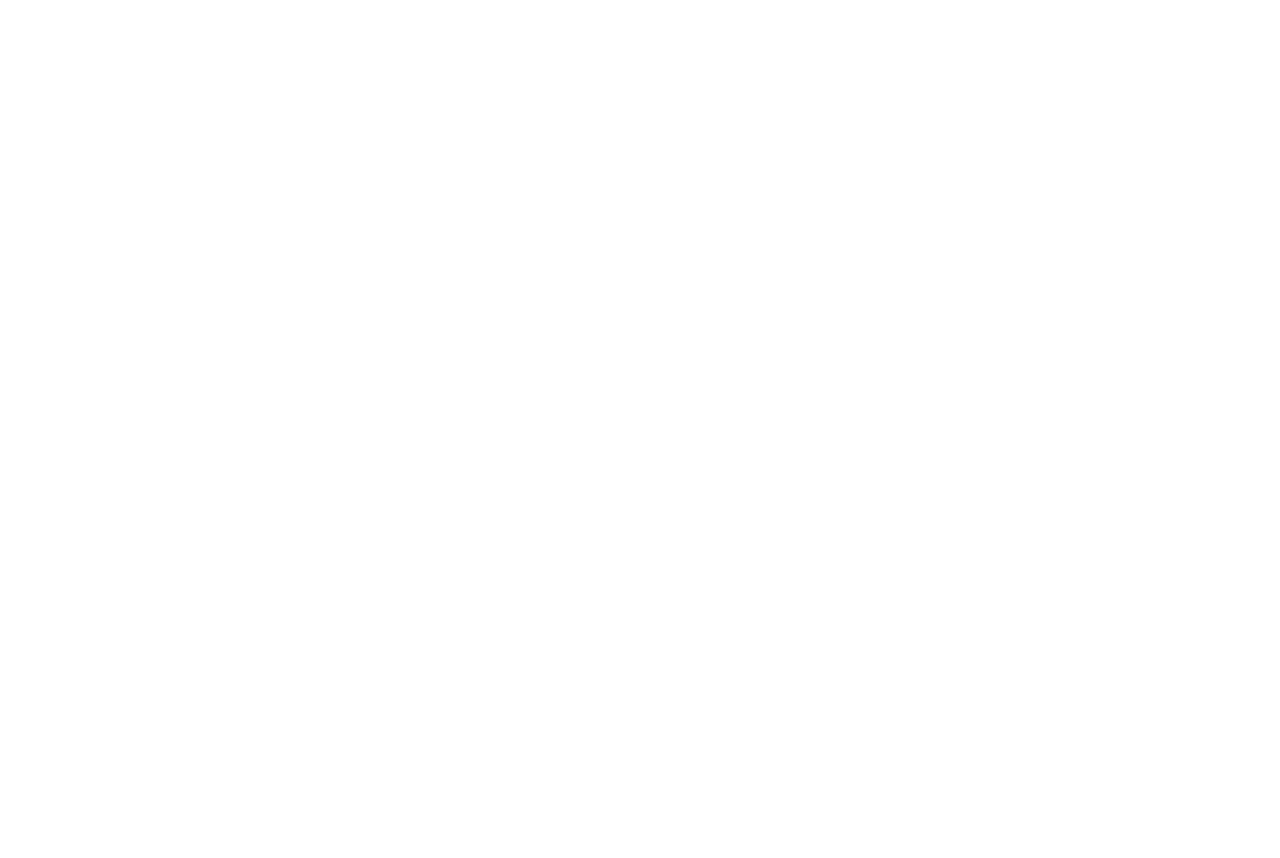
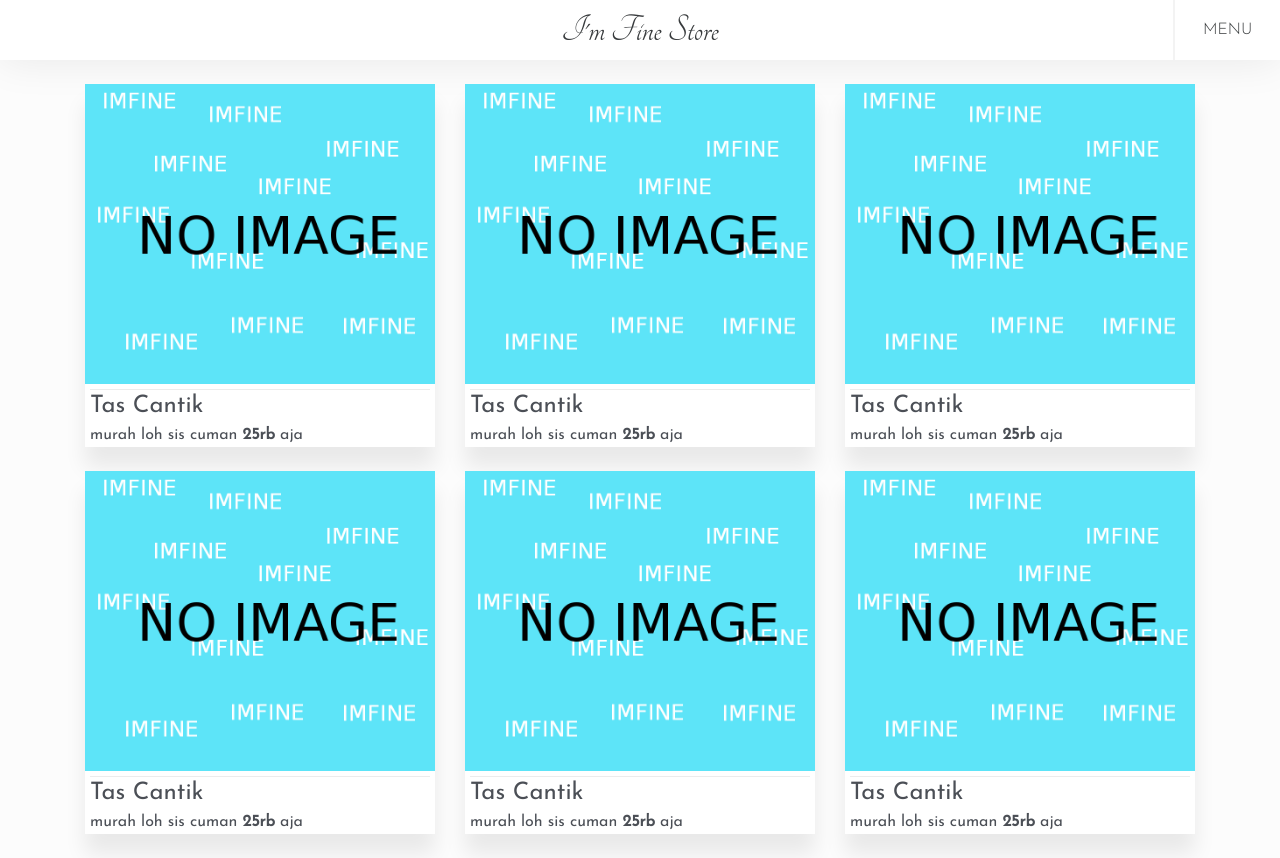
Before and after one commit to madebyaris/madebyarisstore.github.io, a website: page build/index.html in a window 1280 px wide. Before the commit the page ends 800 px from the top, so only its background shows below. Drawn offline with Linux system fonts and the light colour scheme.

Commit message:
update style & add new command gulp command

```diff
--- a/gulpfile.js
+++ b/gulpfile.js
@@ -15,7 +15,7 @@ gulp.task('css', function(){
 	return gulp.src(
 		[
 		config.bowerDir + '/font-awesome/scss/font-awesome.scss',
-		config.bowerDir + '/bootstrap/scss/bootstrap-grid.scss',
+		config.bowerDir + '/bootstrap/scss/bootstrap.scss',
 		'src/sass/*.scss'
 		])
 	.pipe( gulpSass({outputStyle: 'compressed'}).on('error', gulpSass.logError) )
--- /dev/null
+++ b/src/sass/_header.scss
@@ -0,0 +1,47 @@
+
+
+.col-no-pad{
+	padding-left: 0px;
+	padding-right: 0px;
+}
+
+.flex-wrap{
+	display: flex;
+}
+
+#navigation{
+	background-color: #fff;
+	box-shadow: rgba(0, 0, 0, 0.0784314) 0px 2px 40px 0px;
+	.nav{
+		overflow: auto;
+		.nav--inline{
+			display: inline-block;
+	  	justify-content: center;
+		  flex-direction: column;
+		  display: flex;
+		  justify-content: center;
+			flex-direction: column;
+			text-align: center;
+		}
+		.nav--logo{
+			text-align: center;
+
+		}
+		.nav--title{
+			text-align: center;
+			font-family: $logo-font;
+			font-size:2.5em;
+
+		}
+		.nav--menu{
+	  		text-align: center;
+  	    border-left: 2px solid #f3f3f3;
+		  	.open-menu{
+				  justify-content: center;
+				  flex-direction: column;
+				  text-align: center;
+					font-weight: 300;
+		  	}
+		}
+	}
+}
--- /dev/null
+++ b/src/sass/_item.scss
@@ -0,0 +1,37 @@
+.item{
+  min-height: 350px;
+  box-shadow: rgba(0, 0, 0, 0.0784314) 0px 20px 20px;
+  background-color: #fff;
+  margin-bottom: 1.5rem;
+  transition: all 250ms;
+  &:hover{
+    box-shadow: rgba(0, 0, 0, 0.156863) 0px 40px 40px;
+    transform: translate(0px, -10px);
+    transition-delay: 0s;
+  }
+  .item--image{
+    height: 300px;
+    background-position: center;
+    background-repeat: no-repeat;
+    background-size: cover;
+    &.item--image-no-image{
+      background-image: url('../image/noimage.png');
+    }
+    .item--image--mobile{
+
+    }
+  }
+  .item--description{
+    margin: 5px;
+    color:rgb(75, 79, 86);
+    border-top: 1px solid #ececec;
+    $item-desc-title_gap : .2rem;
+    .item--description--title{
+      margin-bottom: $item-desc-title_gap ;
+      margin-top: $item-desc-title_gap;
+    }
+    .item--description--preview{
+      margin-bottom: $item-desc-title_gap ;
+    }
+  }
+}
--- a/src/sass/main.scss
+++ b/src/sass/main.scss
@@ -1,3 +1,25 @@
-html{
-	background-color:#fff;
+/*
+	default variabel
+*/
+
+
+$logo-font : 'Tangerine', cursive;
+$default-font :'Josefin Sans', sans-serif;
+
+
+html, body{
+	background-color:rgb(252, 252, 252);
+	margin:0px;
 }
+
+body{
+	font-family: $default-font;
+	font-size:16px;
+}
+
+#main{ //body
+	margin-top: 1.5rem;
+}
+
+@import "header";
+@import "item";
```
Also changed, not shown: build/assets/css/main.css, build/assets/image/noimage.png (added), build/index.html, src/image/noimage.png (added).
